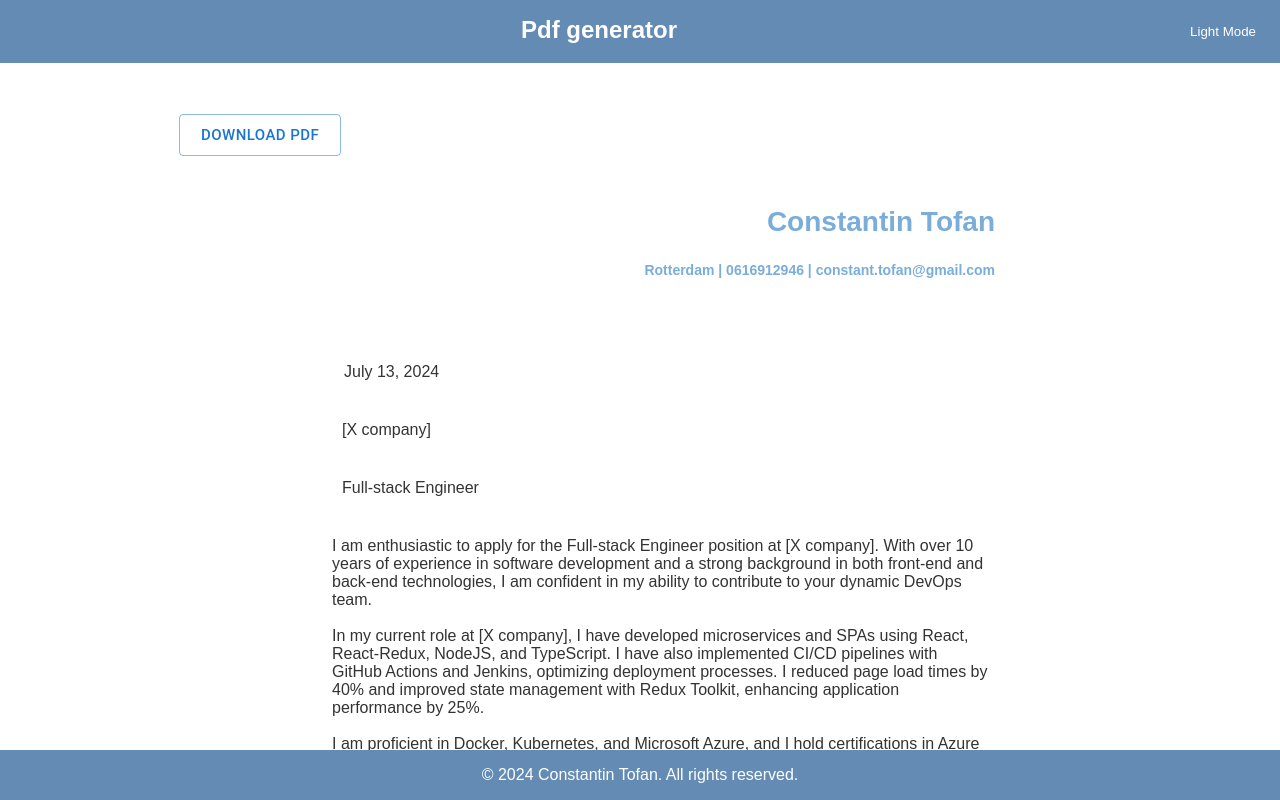
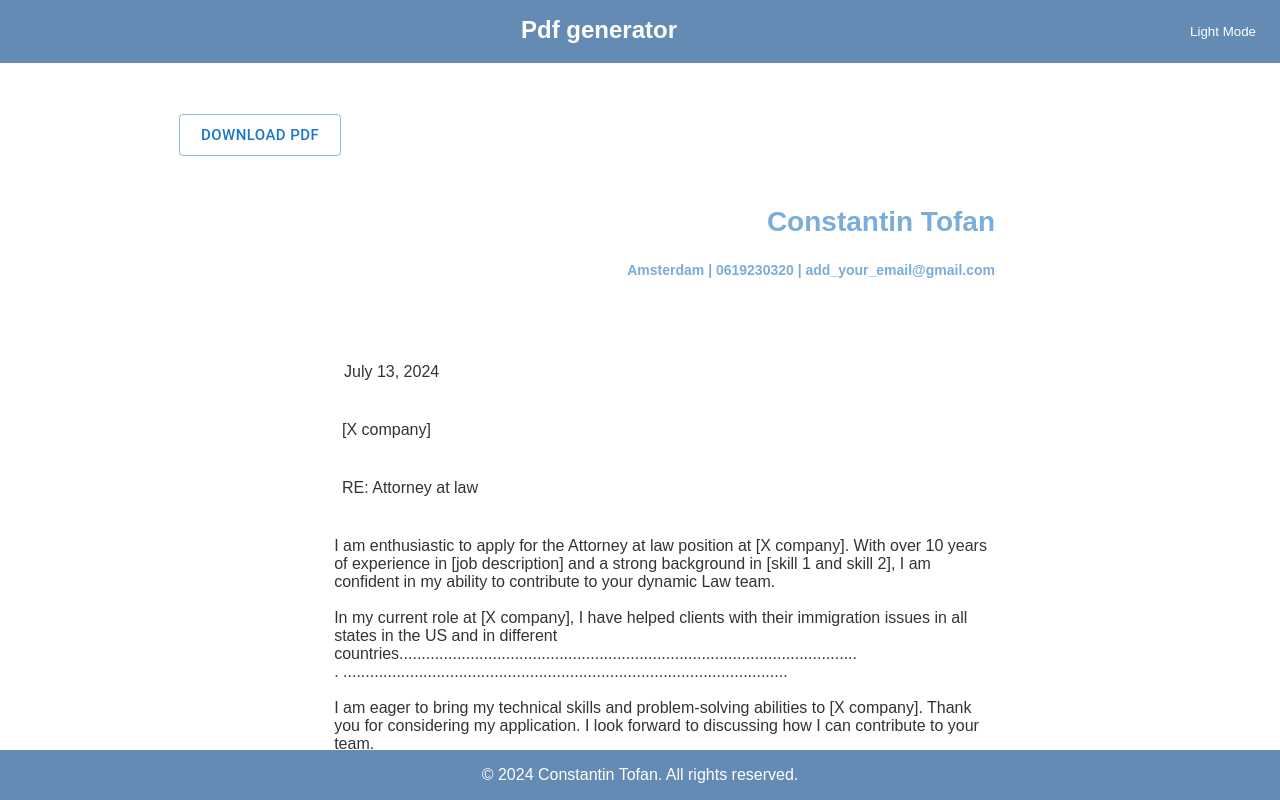
Before and after one commit to konstantin0s/pdf_generator, a React app: page / in a window 1280 px wide. Shown: the top 800 px of the page. Built offline with nearby package versions, Linux system fonts and the light colour scheme.

Commit message:
update text

```diff
--- a/src/containers/App/index.tsx
+++ b/src/containers/App/index.tsx
@@ -23,7 +23,7 @@ const ThemedApp = () => {
     <>
       <StyledThemeProvider theme={{ greyMode }}>
         <GlobalStyle />
-        <Container>
+        <Container id='my-did'>
           {/* <Router>
             <Routes> */}
           <HomePage />
--- a/src/containers/PdfPage/index.tsx
+++ b/src/containers/PdfPage/index.tsx
@@ -12,11 +12,12 @@ export const PdfPage = () => {
 
   const [content, setContent] = useState({
     name: 'Constantin Tofan',
-    contactInfo: 'Rotterdam | 0616912946 | constant.tofan@gmail.com',
+    contactInfo: 'Amsterdam | 0619230320 | add_your_email@gmail.com',
     date: 'July 13, 2024',
     recipient: '[X company]',
-    position: 'Full-stack Engineer',
-    body: `I am enthusiastic to apply for the Full-stack Engineer position at [X company]. With over 10 years of experience in software development and a strong background in both front-end and back-end technologies, I am confident in my ability to contribute to your dynamic DevOps team.\n\nIn my current role at [X company], I have developed microservices and SPAs using React, React-Redux, NodeJS, and TypeScript. I have also implemented CI/CD pipelines with GitHub Actions and Jenkins, optimizing deployment processes. I reduced page load times by 40% and improved state management with Redux Toolkit, enhancing application performance by 25%.\n\nI am proficient in Docker, Kubernetes, and Microsoft Azure, and I hold certifications in Azure Solutions Architect Expert. My experience in maintaining container solutions and automating operational processes aligns well with Capgemini's focus on self-service and automation.\n\nI am eager to bring my technical skills and problem-solving abilities to Capgemini. Thank you for considering my application. I look forward to discussing how I can contribute to your team.`,
+    position: 'RE: Attorney at law',
+    body: `I am enthusiastic to apply for the Attorney at law position at [X company]. With over 10 years of experience in [job description] and a strong background in [skill 1 and skill 2], I am confident in my ability to contribute to your dynamic Law team.\n\nIn my current role at [X company], I have helped clients with their immigration issues in all states in the US and in different countries.......................................................................................................
+    . ....................................................................................................\n\nI am eager to bring my technical skills and problem-solving abilities to [X company]. Thank you for considering my application. I look forward to discussing how I can contribute to your team.`,
     closing: 'Sincerely, your name',
   });
 
```
